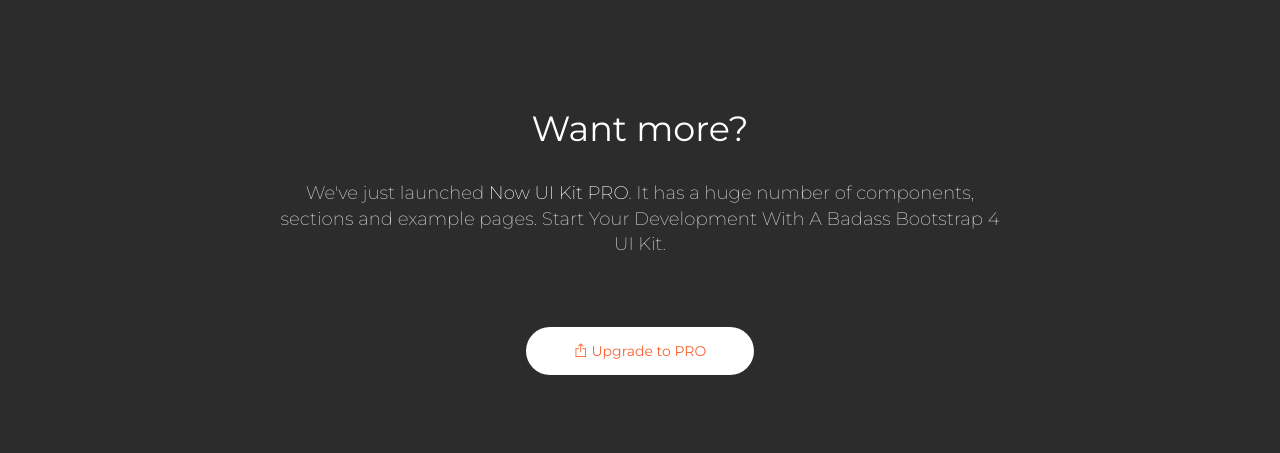
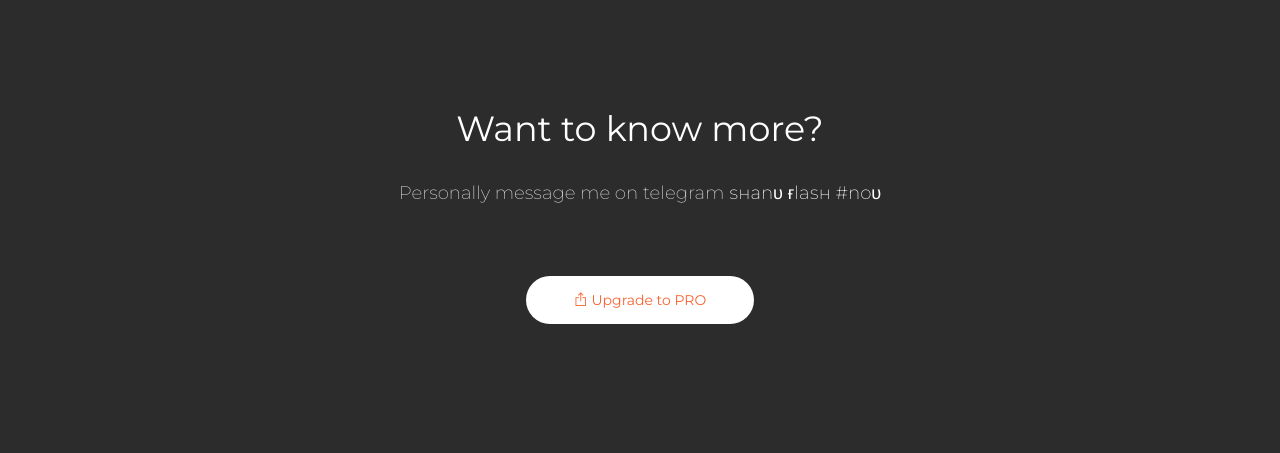
Before and after one commit to shanuflash/web, a website: page index.html in a window 1280 px wide. Shown: the part 10409-10862 px from the top of the page. Drawn offline with Linux system fonts and the light colour scheme; some packages are replaced by stand-ins of ours.

Commit message:
Add my tg link

```diff
--- a/index.html
+++ b/index.html
@@ -1186,9 +1186,9 @@
           <br>
           <div class="row text-center mt-5">
             <div class="col-md-8 ml-auto mr-auto">
-              <h2>Want more?</h2>
-              <h5 class="description">We've just launched
-                <a href="http://demos.creative-tim.com/now-ui-kit-pro/presentation.html" target="_blank">Now UI Kit PRO</a>. It has a huge number of components, sections and example pages. Start Your Development With A Badass Bootstrap 4 UI Kit.</h5>
+              <h2>Want to know more?</h2>
+              <h5 class="description">Personally message me on telegram
+		      <a href="https://t.me/shanuflash" target="_blank"> ѕнanυ ғlaѕн #noυ </a></h5>
             </div>
             <div class="col-md-12">
               <a href="http://demos.creative-tim.com/now-ui-kit-pro/presentation.html" class="btn btn-neutral btn-round btn-lg" target="_blank">
```
